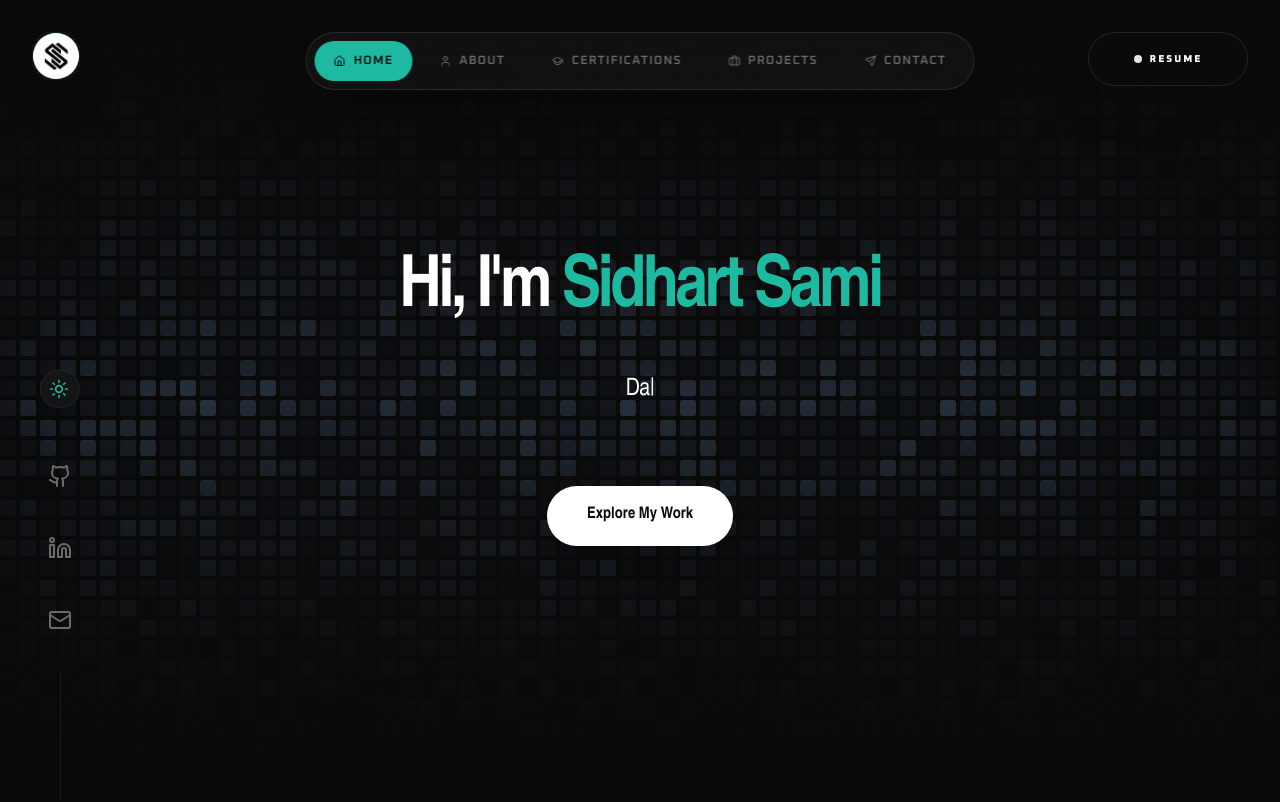
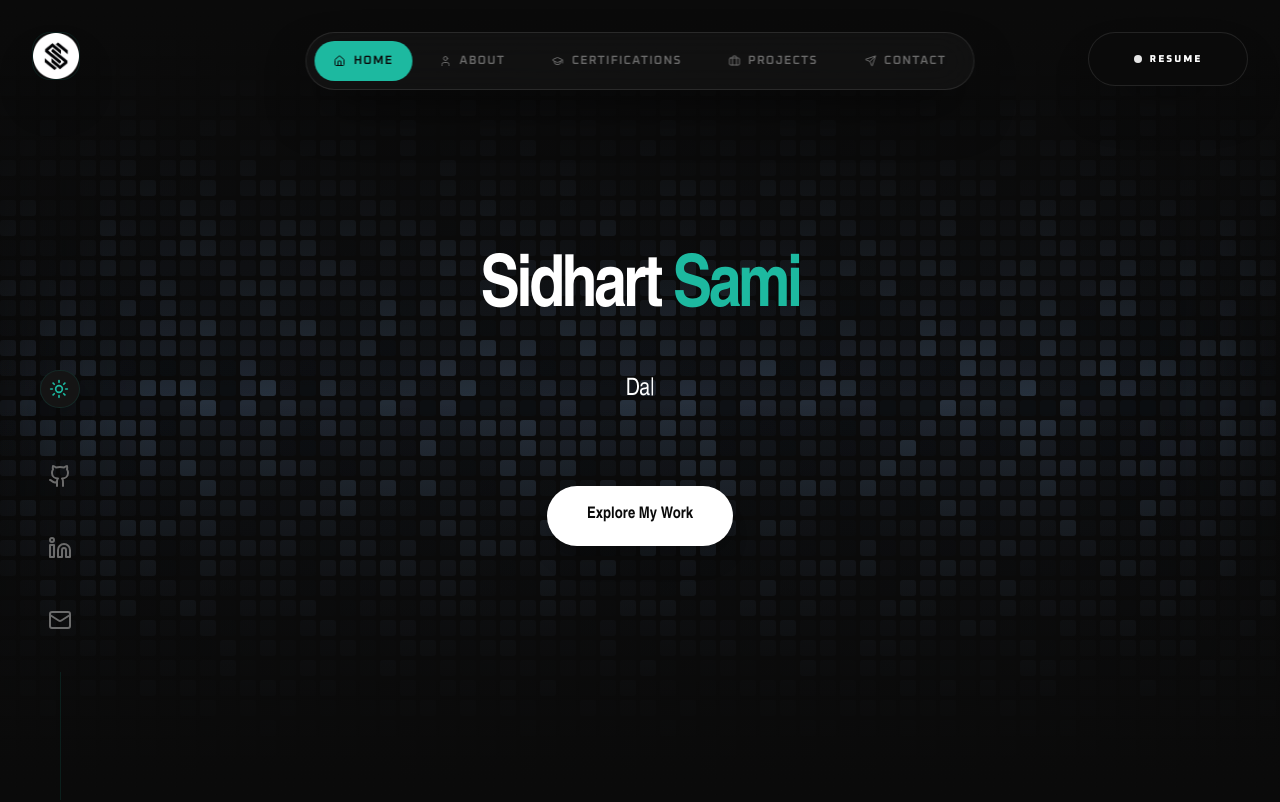
Before and after one commit to SidhartSami/Sidhart-Portfolio, a Next.js app: page / in a window 1280 px wide. Shown: the top 802 px of the page. Built offline with nearby package versions, Linux system fonts and the light colour scheme; a web font is replaced by a local one.

Commit message:
Update hero heading: change name styling to Sidhart (black) Sami (primary)

```diff
--- a/components/AnimatedGridHero.jsx
+++ b/components/AnimatedGridHero.jsx
@@ -193,8 +193,8 @@ const AnimatedGridHero = ({ scrollToProjects }) => {
           transition={{ duration: 0.8 }}
           className="max-w-4xl space-y-6"
         >
-          <h1 className="text-4xl md:text-6xl lg:text-7xl font-black tracking-tighter leading-none text-[var(--color-text)]">
-            Hi, I&apos;m <span className="text-[var(--color-primary)]">Sidhart Sami</span>
+          <h1 className="text-4xl md:text-6xl lg:text-7xl font-black tracking-tighter leading-none">
+            <span className="text-black">Sidhart</span> <span className="text-[var(--color-primary)]">Sami</span>
           </h1>
 
           <div className="text-xl md:text-2xl font-medium text-[var(--color-text-muted)] tracking-tight min-h-[1.5em]">
```
